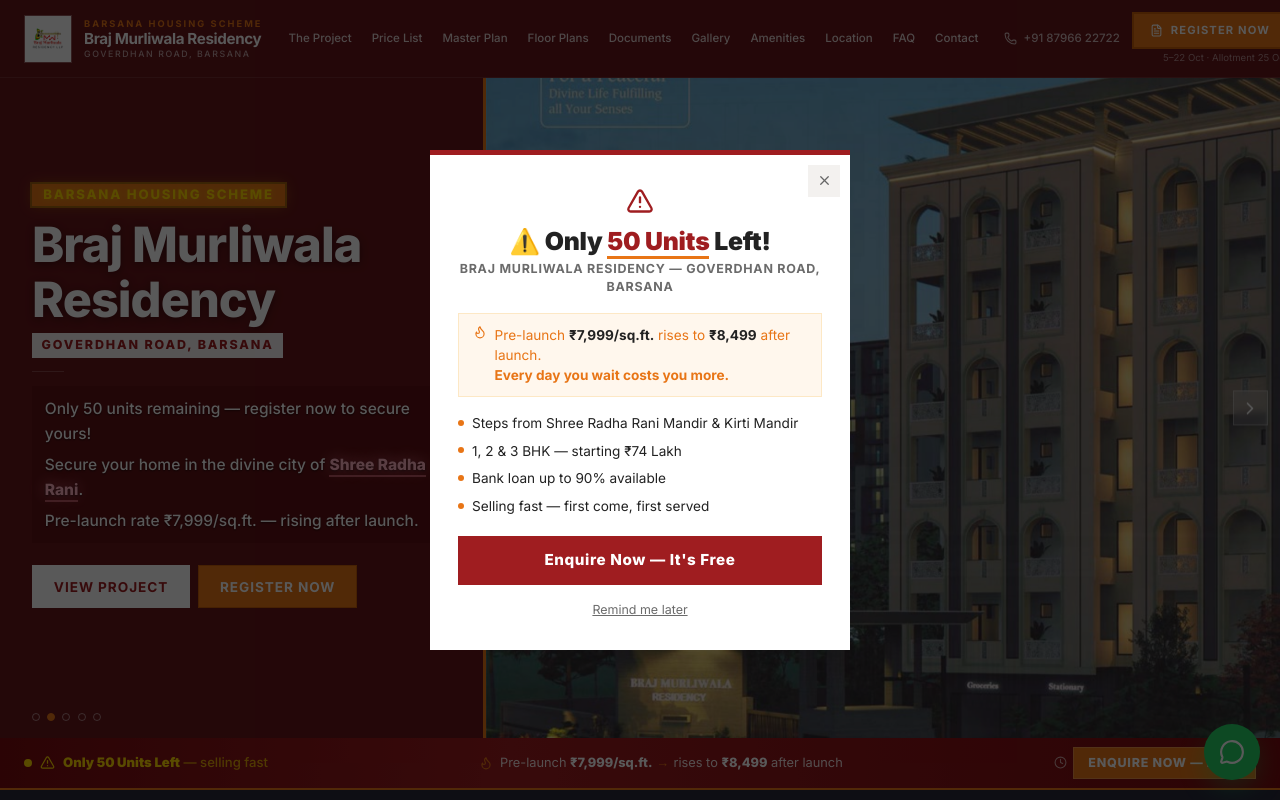
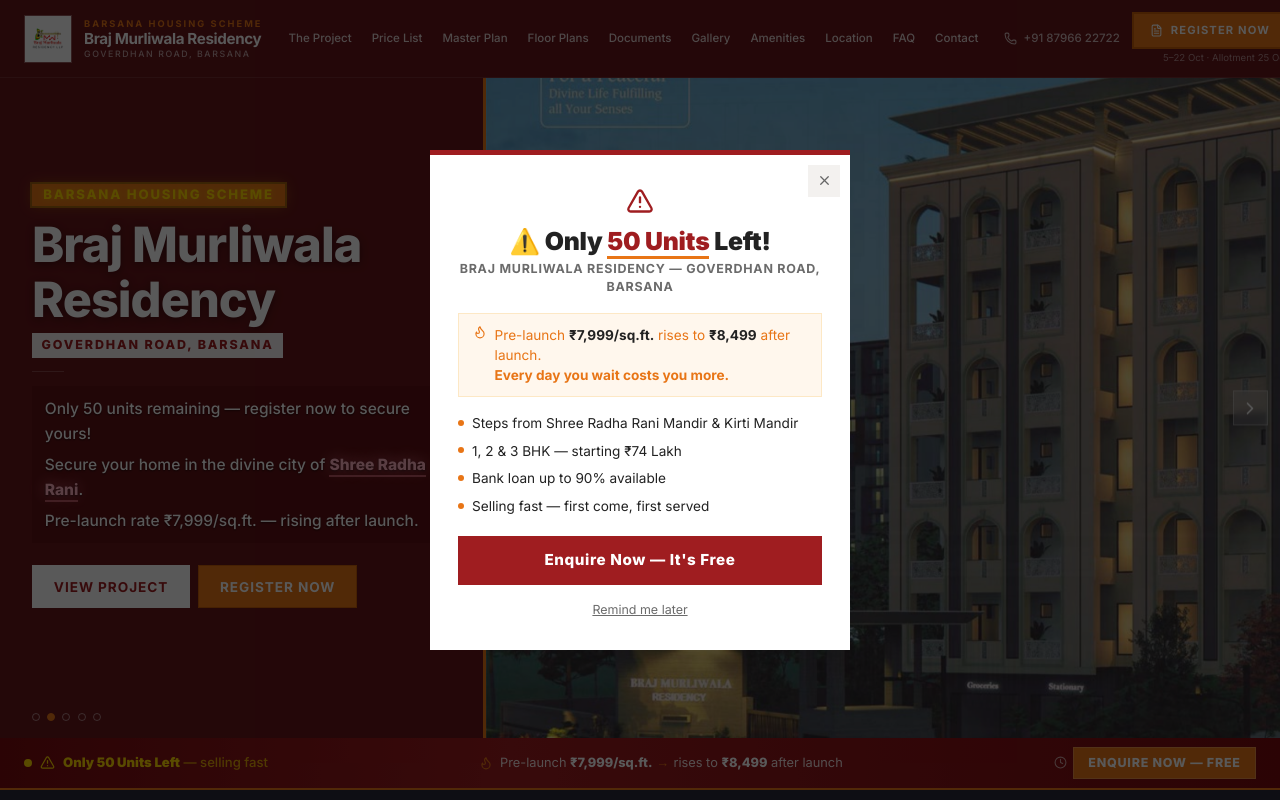
Before and after one commit to Rahul-Sanskar/brajmurliwala-barsana_scheme-website, a Next.js app: page / in a window 1280 px wide. Shown: the top 800 px of the page. Built offline with nearby package versions, Linux system fonts and the light colour scheme.

Commit message:
remove floating WhatsApp button

```diff
--- a/app/layout.tsx
+++ b/app/layout.tsx
@@ -4,7 +4,6 @@
 import { TopBar } from "./_components/top-bar";
 import { Header } from "./_components/header";
 import { Footer } from "./_components/footer";
-import { WhatsAppFloat } from "./_components/whatsapp-float";
 import { EnquiryProvider } from "./_components/enquiry-trigger";
 import { PROJECT } from "./_data/project";
 
@@ -164,7 +163,6 @@
           </EnquiryProvider>
         </main>
         <Footer />
-        <WhatsAppFloat />
       </body>
     </html>
   );
```
